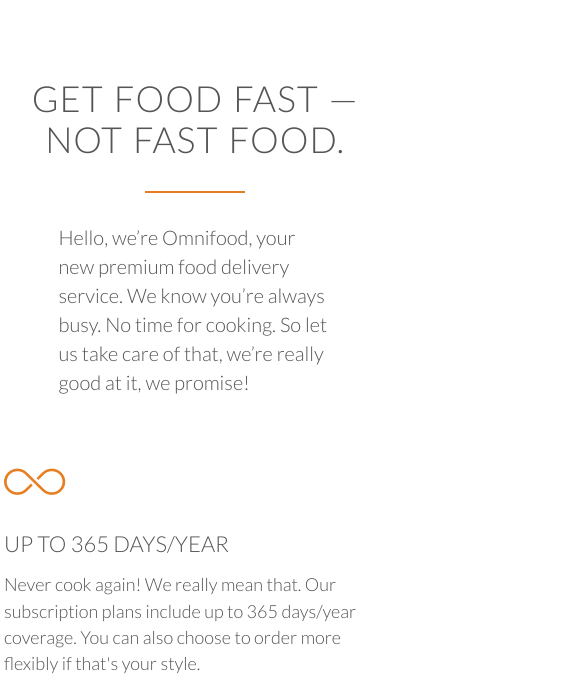
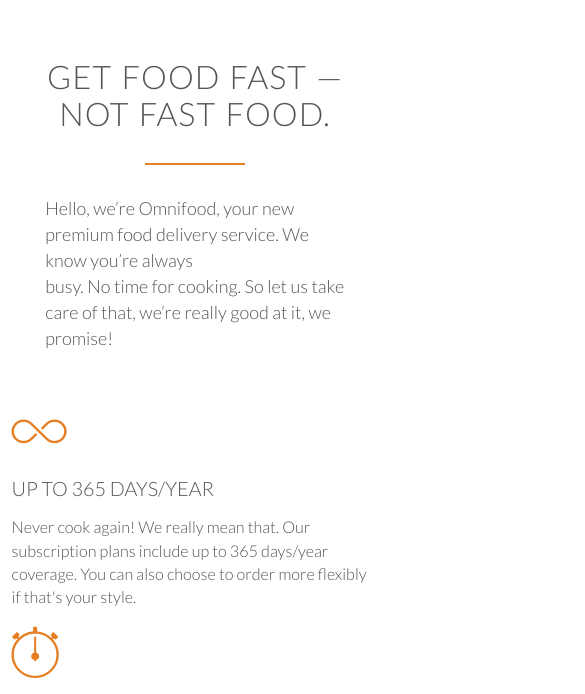
Before and after one commit to JukeFA/HTML-CSS-JS-Learn, a plain HTML site: page Omnifood/index.html in a window 390 px wide. Shown: the part 846-1540 px from the top of the page, 585 px wide, since content can reach past the window. Drawn offline with Linux system fonts and the light colour scheme; files whose address does not match are found by name.

Commit message:
Responsive pt1

```diff
--- a/Omnifood/index.html
+++ b/Omnifood/index.html
@@ -1,11 +1,15 @@
 <!DOCTYPE html>
 <html lang="en">
 	<head>
+
+		<meta name="viewport" content="width=device-width, initial-scale=1.0">
+
 		<link rel="stylesheet" href="vendors/css/normalize.css" />
-		<link rel="stylesheet" href="vendors/css/grid.css" />
-		<link rel="stylesheet" href="vendors/css/ionicons.min.css" />
-		<link rel="stylesheet" href="resources/css/style.css" />
-		<link href="https://fonts.googleapis.com/css?family=Lato:100,300,300i,400&display=swap" rel="stylesheet " />
+		<link rel="stylesheet" href="vendors/css/grid.css"/>
+		<link rel="stylesheet" href="vendors/css/ionicons.min.css"/>
+		<link rel="stylesheet" href="resources/css/style.css"/>
+		<link rel="stylesheet" href="resources/css/queries.css"/>
+		<link href="https://fonts.googleapis.com/css?family=Lato:100,300,300i,400&display=swap" rel="stylesheet"/>
 		<title>Omnifood</title>
 	</head>
 	<body>
--- /dev/null
+++ b/Omnifood/resources/css/queries.css
@@ -0,0 +1,34 @@
+/* Big tablet to 1200px (widths smaller than the 1140px row) */
+@media only screen and (max-width: 1200px) {
+    .hero-text-box {
+        width: 100%;
+        padding: 0 2%;
+    }
+    .row {padding: 0 2%;}
+
+}
+
+
+/* Small tablet to big tablet: from 768 to 1023px */
+@media only screen and (max-width: 1023px) {
+    body { font-size: 18px; }
+    section { padding: 60px 0; }
+
+    .long-copy {
+        width: 80%;
+        margin-left: 10%;
+    }
+
+}
+
+
+/* Small phons to small tablets: from 481 to 767px */
+@media only screen and (max-width: 767px) {
+
+
+}
+
+/* Small phones: from 0 to 480px */
+@media only screen and (max-width: 480px) {
+
+}
```
